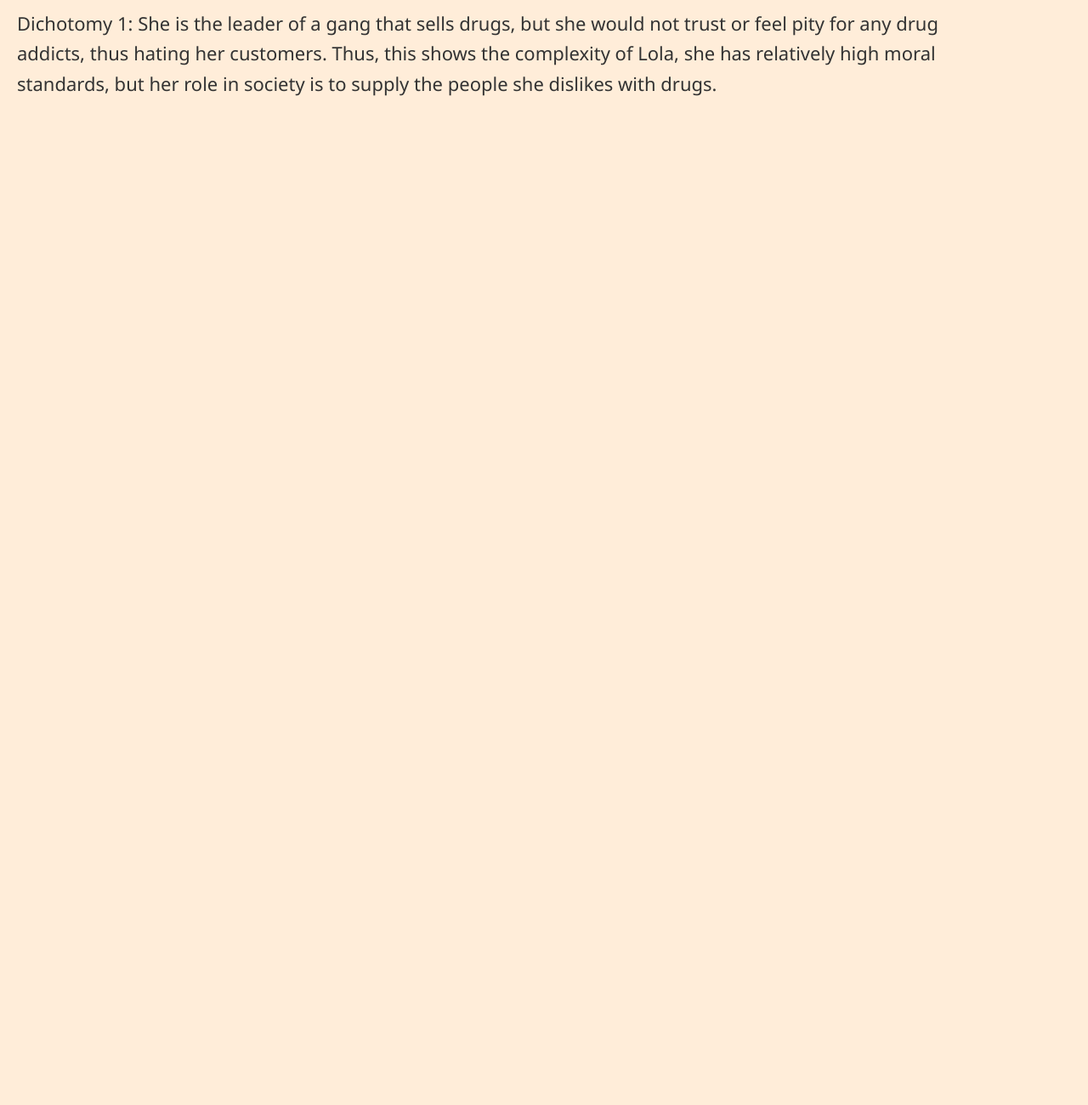
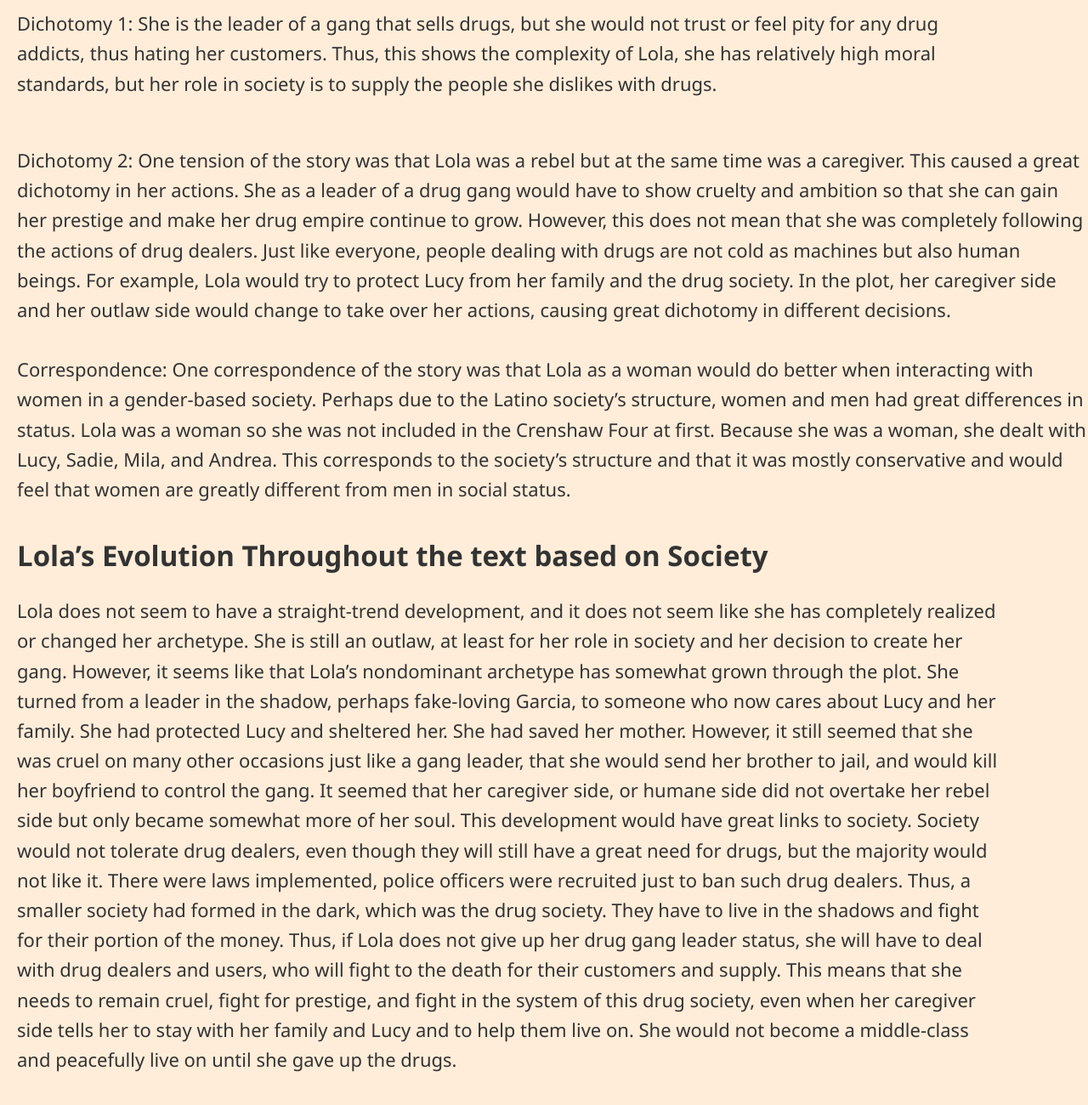
Before and after one commit to Humanoid-a/humanoid-a.github.io, a plain HTML site: page p2.html in a window 1280 px wide. Shown: the part 3063-4363 px from the top of the page at 85% size. Before the commit the page ends 3234 px from the top, so only its background shows below. Drawn offline with Linux system fonts and the light colour scheme.

Commit message:
Update p2.html

```diff
--- a/p2.html
+++ b/p2.html
@@ -162,7 +162,19 @@
     <h2>Tension or Correspondence</h2>
     <div class="text">Dichotomy 1: She is the leader of a gang that sells drugs, but she would not trust or feel pity for any drug addicts, thus hating her customers. Thus, this shows the complexity of Lola, she has relatively high moral standards, but her role in society is to supply the people she dislikes with drugs.</div>
     <br/>
-    <div class="Text"></div>
+    <div class="Text">Dichotomy 2: One tension of the story was that Lola was a rebel but at the same time was a caregiver. This caused a great dichotomy in her actions. She as a leader of a drug gang would have to show cruelty and ambition so that she can gain her prestige and make her drug empire continue to grow. However, this does not mean that she was completely following the actions of drug dealers. Just like everyone, people dealing with drugs are not cold as machines but also human beings. For example, Lola would try to protect Lucy from her family and the drug society. In the plot, her caregiver side and her outlaw side would change to take over her actions, causing great dichotomy in different decisions.</div>
+    <br/>
+    <div class="Text">Correspondence: One correspondence of the story was that Lola as a woman would do better when interacting with women in a gender-based society. Perhaps due to the Latino society’s structure, women and men had great differences in status. Lola was a woman so she was not included in the Crenshaw Four at first. Because she was a woman, she dealt with Lucy, Sadie, Mila, and Andrea. This corresponds to the society’s structure and that it was mostly conservative and would feel that women are greatly different from men in social status.</div>
+    <br/>
+
+    <h2>Lola’s Evolution Throughout the text based on Society</h2>
+    <div class="text">Lola does not seem to have a straight-trend development, and it does not seem like she has completely realized or changed her archetype. She is still an outlaw, at least for her role in society and her decision to create her gang. However, it seems like that Lola’s nondominant archetype has somewhat grown through the plot. She turned from a leader in the shadow, perhaps fake-loving Garcia, to someone who now cares about Lucy and her family. She had protected Lucy and sheltered her. She had saved her mother. However, it still seemed that she was cruel on many other occasions just like a gang leader, that she would send her brother to jail, and would kill her boyfriend to control the gang. It seemed that her caregiver side, or humane side did not overtake her rebel side but only became somewhat more of her soul.
+        This development would have great links to society. Society would not tolerate drug dealers, even though they will still have a great need for drugs, but the majority would not like it. There were laws implemented, police officers were recruited just to ban such drug dealers. Thus, a smaller society had formed in the dark, which was the drug society. They have to live in the shadows and fight for their portion of the money. Thus, if Lola does not give up her drug gang leader status, she will have to deal with drug dealers and users, who will fight to the death for their customers and supply. This means that she needs to remain cruel, fight for prestige, and fight in the system of this drug society, even when her caregiver side tells her to stay with her family and Lucy and to help them live on. She would not become a middle-class and peacefully live on until she gave up the drugs.</div>
+
+    <br/>
+    <br/>
+    <br/>
+    <br/>
 
 </div>
 
```
